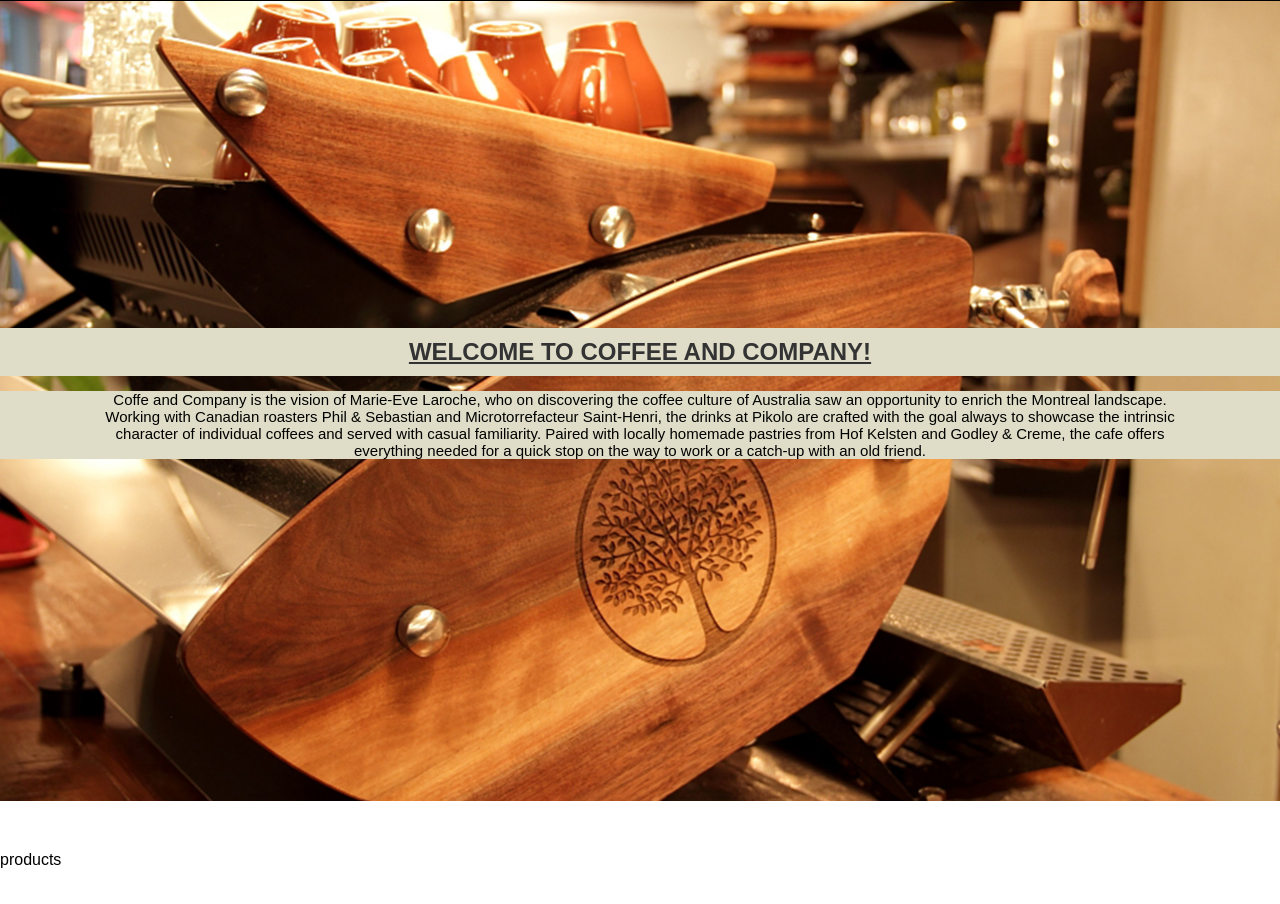
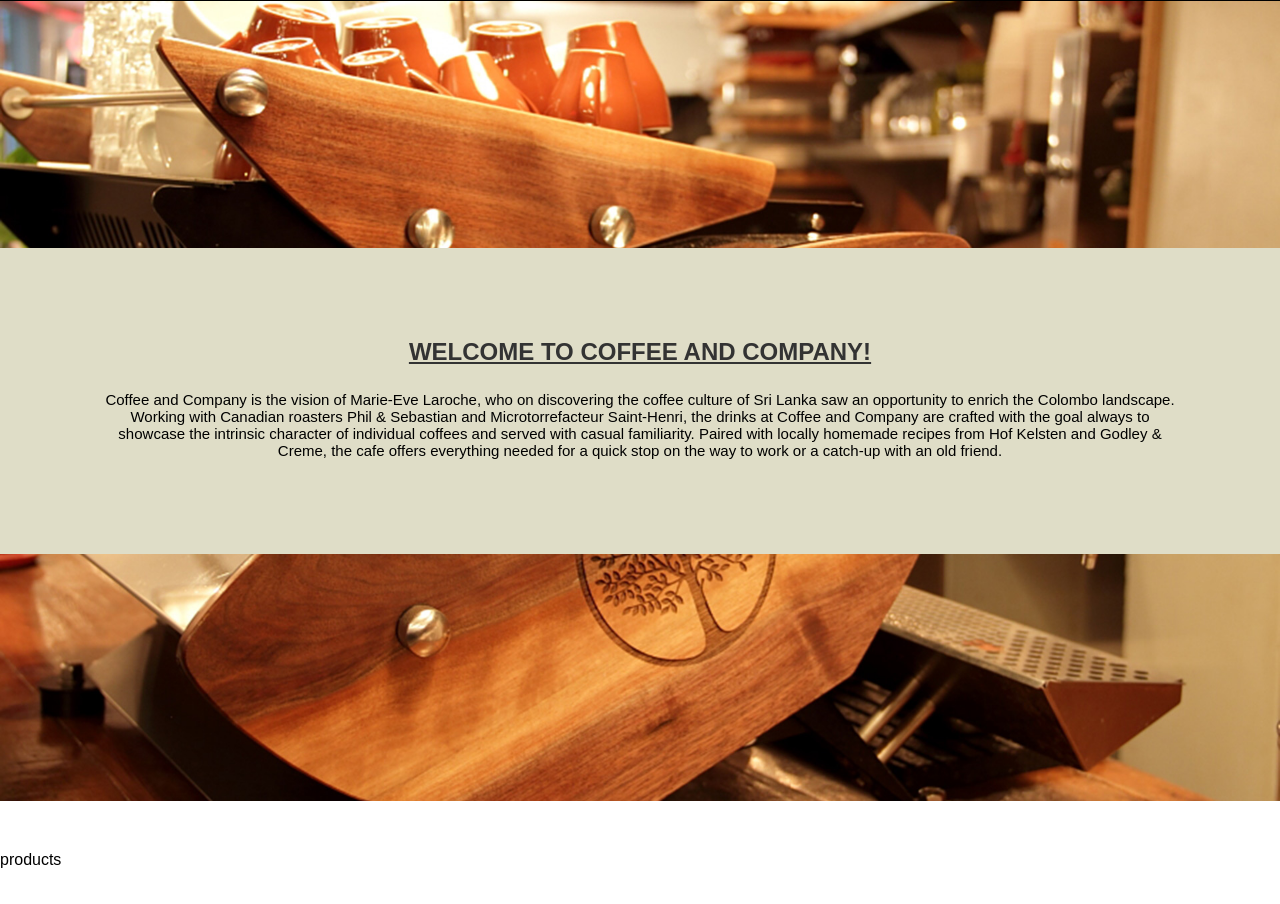
Before and after one commit to nipunaupeksha/coffee-and-company, a plain HTML site: page index.html in a window 1280 px wide. Shown: the part 763-1667 px from the top of the page. Drawn offline with nearby package versions, Linux system fonts and the light colour scheme.

Commit message:
Update index.html

```diff
--- a/index.html
+++ b/index.html
@@ -65,8 +65,8 @@
         <!--about-section-->
         <section id="about" class="about-section">
            <section class="s1"></section>
-            <section class="s2"><div><h2 class="about-text">Welcome to Coffee and Company!</h2>
-            <p class="description">Coffe and Company is the vision of Marie-Eve Laroche, who on discovering the coffee culture of Australia saw an opportunity to enrich the Montreal landscape. Working with Canadian roasters Phil & Sebastian and Microtorrefacteur Saint-Henri, the drinks at Pikolo are crafted with the goal always to showcase the intrinsic character of individual coffees and served with casual familiarity. Paired with locally homemade pastries from Hof Kelsten and Godley & Creme, the cafe offers everything needed for a quick stop on the way to work or a catch-up with an old friend.</p></div></section>
+            <section class="s2"><div class="about-description"><h2 class="about-text">Welcome to Coffee and Company!</h2>
+            <p class="description">Coffee and Company is the vision of Marie-Eve Laroche, who on discovering the coffee culture of Sri Lanka saw an opportunity to enrich the Colombo landscape. Working with Canadian roasters Phil & Sebastian and Microtorrefacteur Saint-Henri, the drinks at Coffee and Company are crafted with the goal always to showcase the intrinsic character of individual coffees and served with casual familiarity. Paired with locally homemade recipes from Hof Kelsten and Godley & Creme, the cafe offers everything needed for a quick stop on the way to work or a catch-up with an old friend.</p></div></section>
             <section class="s3"></section>
         </section>
         <section id="products" class="products-section">products </section>
```
